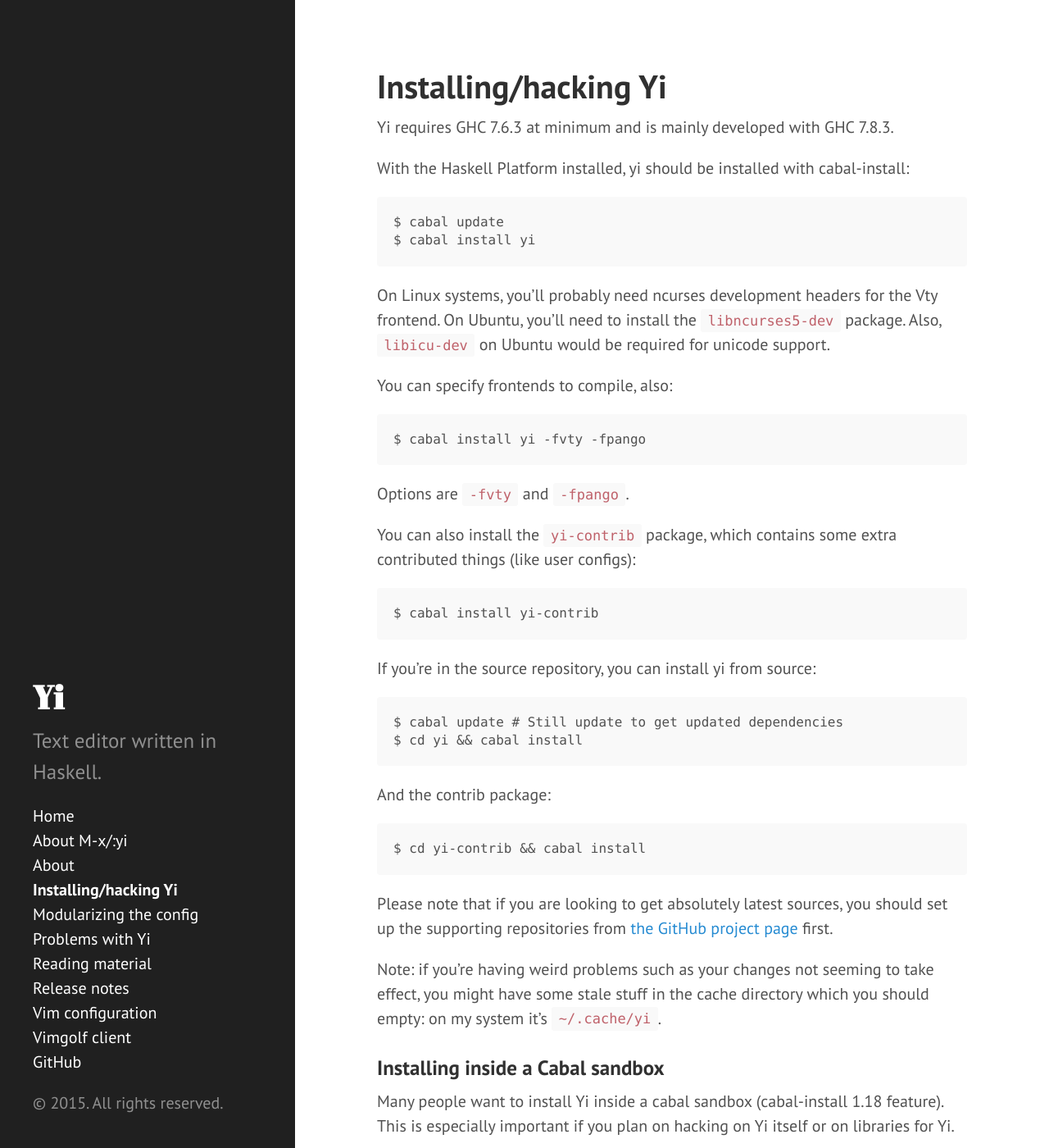
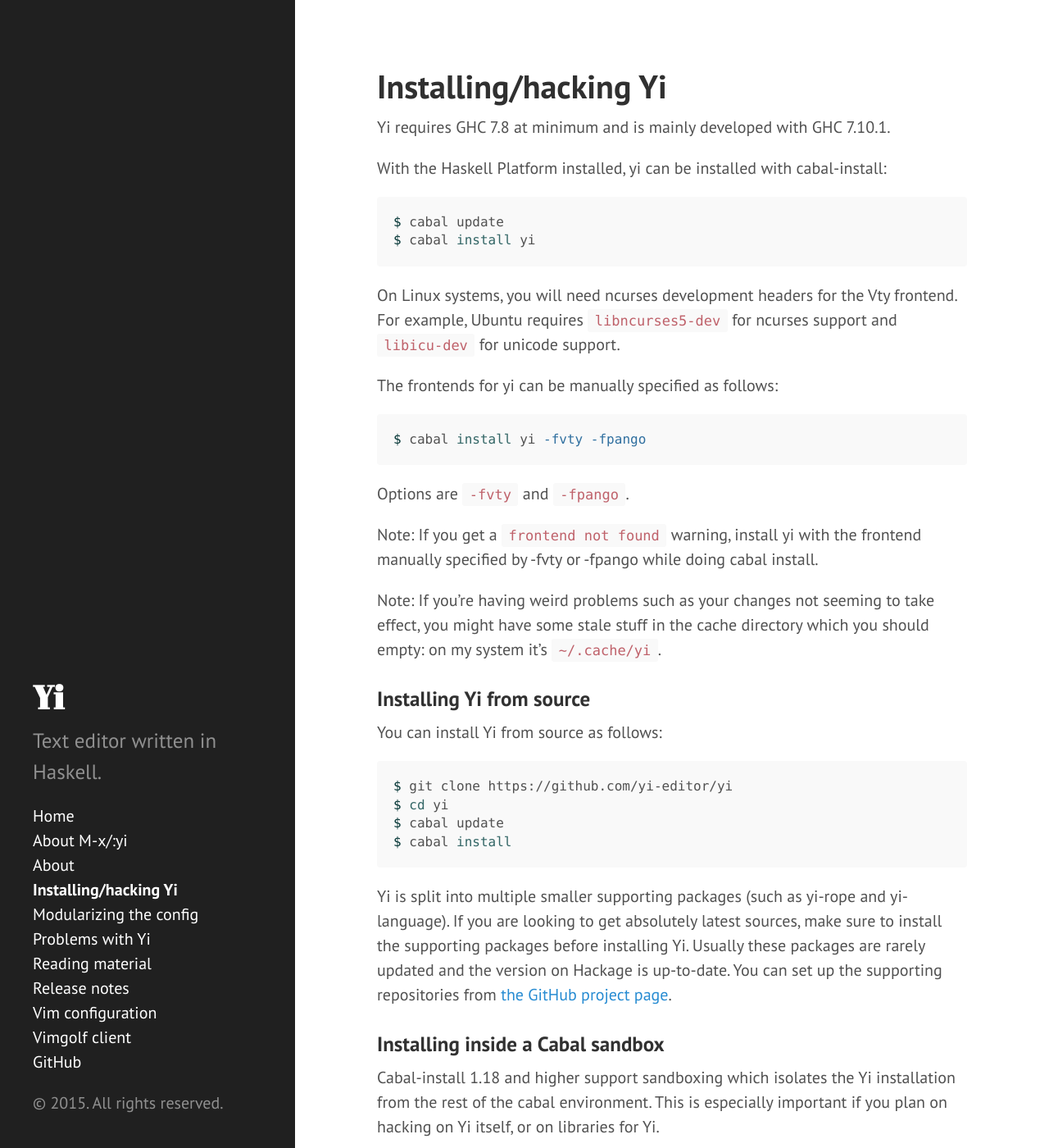
Before and after one commit to yi-editor/yi-editor.github.com, a Jekyll site: the page built from pages/installing.md, in a window 1280 px wide and 1400 px high. Shown: the whole window at 82% size. Built offline with Jekyll 4.4.1, drawn with Linux system fonts in a browser that asks for light colours; Markdown is read by kramdown in place of the engine named in the settings; some of the changed text lies outside the part shown.

Commit message:
Update installation instructions

````diff
--- a/pages/installing.md
+++ b/pages/installing.md
@@ -3,51 +3,70 @@
 title: Installing/hacking Yi
 ---
 
+Yi requires GHC 7.8 at minimum and is mainly developed with GHC 7.10.1.
 
-Yi requires GHC 7.6.3 at minimum and is mainly developed with GHC 7.8.3.
+With the Haskell Platform installed, yi can be installed with cabal-install:
 
-With the Haskell Platform installed, yi should be installed with cabal-install:
+~~~ bash
+$ cabal update
+$ cabal install yi
+~~~
 
-    $ cabal update
-    $ cabal install yi
+On Linux systems, you will need ncurses development headers for
+the Vty frontend. For example, Ubuntu requires `libncurses5-dev`
+for ncurses support  and `libicu-dev` for unicode support.
 
-On Linux systems, you'll probably need ncurses development headers for
-the Vty frontend. On Ubuntu, you'll need to install the
-`libncurses5-dev` package. Also, `libicu-dev` on Ubuntu would be required for unicode support.
+The frontends for yi can be manually specified as follows:
 
-You can specify frontends to compile, also:
-
-    $ cabal install yi -fvty -fpango
+~~~ bash
+$ cabal install yi -fvty -fpango
+~~~
 
 Options are `-fvty` and `-fpango`.
 
-You can also install the `yi-contrib` package, which contains some
-extra contributed things (like user configs):
+Note: If you get a `frontend not found` warning, install yi with the frontend
+manually specified by -fvty or -fpango while doing cabal install.
 
-    $ cabal install yi-contrib
-
-If you're in the source repository, you can install yi from source:
-
-    $ cabal update # Still update to get updated dependencies
-    $ cd yi && cabal install
-
-And the contrib package:
-
-    $ cd yi-contrib && cabal install
-
-Please note that if you are looking to get absolutely latest sources,
-you should set up the supporting repositories from
-[the GitHub project page][ghproject] first.
-
-Note: if you're having weird problems such as your changes not seeming
+Note: If you're having weird problems such as your changes not seeming
 to take effect, you might have some stale stuff in the cache
 directory which you should empty: on my system it's `~/.cache/yi`.
 
+
+### Installing Yi from source
+
+You can install Yi from source as follows:
+
+~~~ bash
+$ git clone https://github.com/yi-editor/yi
+$ cd yi
+$ cabal update
+$ cabal install
+~~~
+
+Yi is split into multiple smaller supporting packages (such as yi-rope
+and yi-language). If you are looking to get absolutely latest sources,
+make sure to install the supporting packages before installing Yi.
+Usually these packages are rarely updated and the version on Hackage
+is up-to-date. You can set up the supporting repositories from
+[the GitHub project page][ghproject].
+
 ### Installing inside a Cabal sandbox
 
-Many people want to install Yi inside a cabal sandbox (cabal-install
-1.18 feature). This is especially important if you plan on hacking on
-Yi itself or on libraries for Yi.
+Cabal-install 1.18 and higher support sandboxing which isolates
+the Yi installation from the rest of the cabal environment. This
+is especially important if you plan on hacking on Yi itself, or on
+libraries for Yi.
+
+If your cabal version is lower than 1.20, you can install a newer
+version of cabal-install using cabal itself. This is recommended
+since newer versions of Cabal have several useful utilities for
+sandboxed environments.
+
+~~~ bash
+$ cabal update
+$ cabal install cabal-install
+$ cabal --version
+~~~
 
 As Yi compiles your config file once you start it, the config needs to
 know where to look for any of its dependencies, such as Yi itself! If
@@ -55,53 +74,54 @@
 you'll get config compilation errors due to missing modules.
 
 To sandbox, navigate to your source yi directory. For me it's
-`~/programming/yi/yi`.
+`~/programming/yi/`.
 
 We then setup a cabal sandbox:
 
-```
+~~~ bash
+$ cd ~/programming/yi
 $ cabal sandbox init
 $ cabal install --only-dependencies
 $ cabal install
-```
+~~~
 
 From cabal-install 1.20, Yi can be launched in an environment using the
 sandbox's package DB using `cabal exec ./dist/build/yi/yi`. It may be useful
 to create an alias or small script for this, along the lines of:
 
-```
+~~~ bash
 #!/usr/bin/env bash
 YI_DIR=$HOME/programming/yi/yi
 env CABAL_SANDBOX_CONFIG=$YI_DIR/cabal.sandbox.config cabal exec $YI_DIR/dist/build/yi/yi -- "$@"
-```
+~~~
 
-The `"$@"` part means that all the
-arguments we pass to this script are passed on to the Yi binary which
-means we can still use all the regular flags, such as `runyi
---as=emacs`. Of course, you'll need to adjust the paths used to match
-your sandbox and package directories.
+The `"$@"` part means that all the arguments we pass to this script
+are passed on to the Yi binary which means we can still use all the
+regular flags, such as `yi --as=emacs`. Of course, you'll need to
+adjust the paths used to match your sandbox and package directories.
 
-There's one more thing to mention in this section and that is config
+There's one more thing to mention in this section, and that is config
 dependencies. One of the great things about Yi is that we have access
 to the wealth of existing Haskell libraries and we can take advantage
 of this in our config file. There are two scenarios:
 
-If the package your config depends on is on Hackage and you want to
-use that, just use `cabal install` in the sandboxed Yi directory. So
-if your config depends on `semigroups`, you'd run `cabal install
-semigroups`. After doing this, `semigroups` should now be visible when
-your config is getting compiled.
+* If the package your config depends on is on Hackage and you want to
+  use that, just use `cabal install` in the sandboxed Yi directory. So
+  if your config depends on `semigroups`, you'd run `cabal install
+  semigroups`. After doing this, `semigroups` should now be visible when
+  your config is getting compiled.
 
-If the package your config depends on is local, for example when
-you're developing the library that you want to use or if you need a
-patched version, you'll have to use `cabal sandbox add-source`
-command. As an example, I'm developing a `yi-haskell-utils` package
-and my config depends on it. To accommodate for this, I ran `cabal
-sandbox add-source ~/programming/yi-haskell-utils`.
-You can then `cabal install yi-haskell-utils` to add the package to
-the sandbox. You should call `cabal build` in the sandbox directory
-after you modify a local package so that the sandbox has an up-to-date
-version of the package.
+* If the package your config depends on is local, for example when
+  you're developing the library that you want to use or if you need a
+  patched version, you'll have to use `cabal sandbox add-source`
+  command. As an example, I'm developing a `yi-haskell-utils` package
+  and my config depends on it. To accommodate for this, I ran `cabal
+  sandbox add-source ~/programming/yi-haskell-utils`.
+  You can then `cabal install yi-haskell-utils` to add the package to
+  the sandbox. You should call `cabal build` in the sandbox directory
+  after you modify a local package so that the sandbox has an up-to-date
+  version of the package.
+
 
 I suspect that it'd be perfectly possible to make your config file
 into a cabal project and manage the dependencies that way but I have
@@ -288,4 +308,5 @@
 will most likely not get many extra dependencies but are likely to
 change versions often.
 
+
 [ghproject]: https://github.com/yi-editor
````
